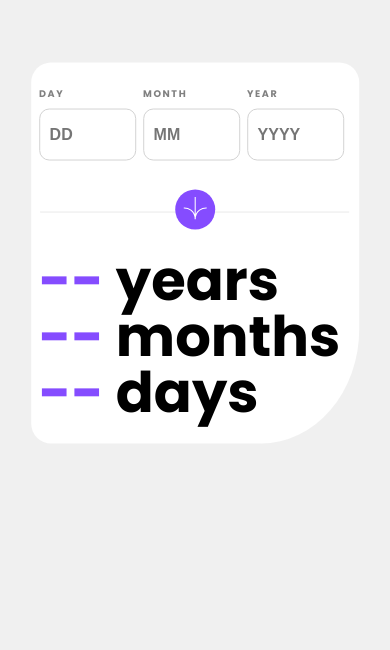
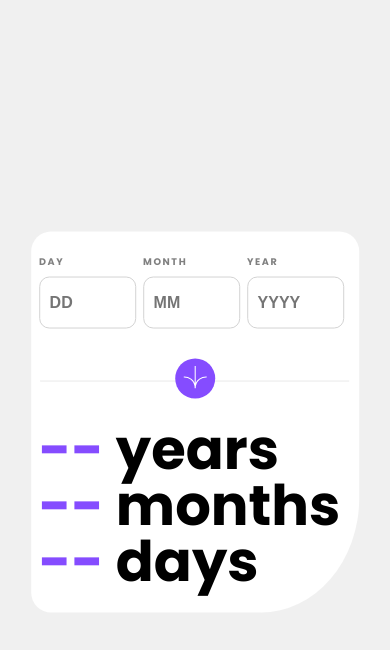
Before and after one commit to JooM23/age-app, a React (Create React App) app: page / in a window 390 px wide. Shown: the top 650 px of the page. Built offline with nearby package versions, Linux system fonts and the light colour scheme.

Commit message:
Update display

```diff
--- a/src/index.css
+++ b/src/index.css
@@ -84,7 +84,7 @@ img {
     .form-data {
         width: 80%;
         position: absolute;
-        top: 30%; left: 50%;
+        top: 50%; left: 50%;
         border-radius: 20px 20px 30% 20px;
         padding: 6% 2% 6% 2%;
     }
```
